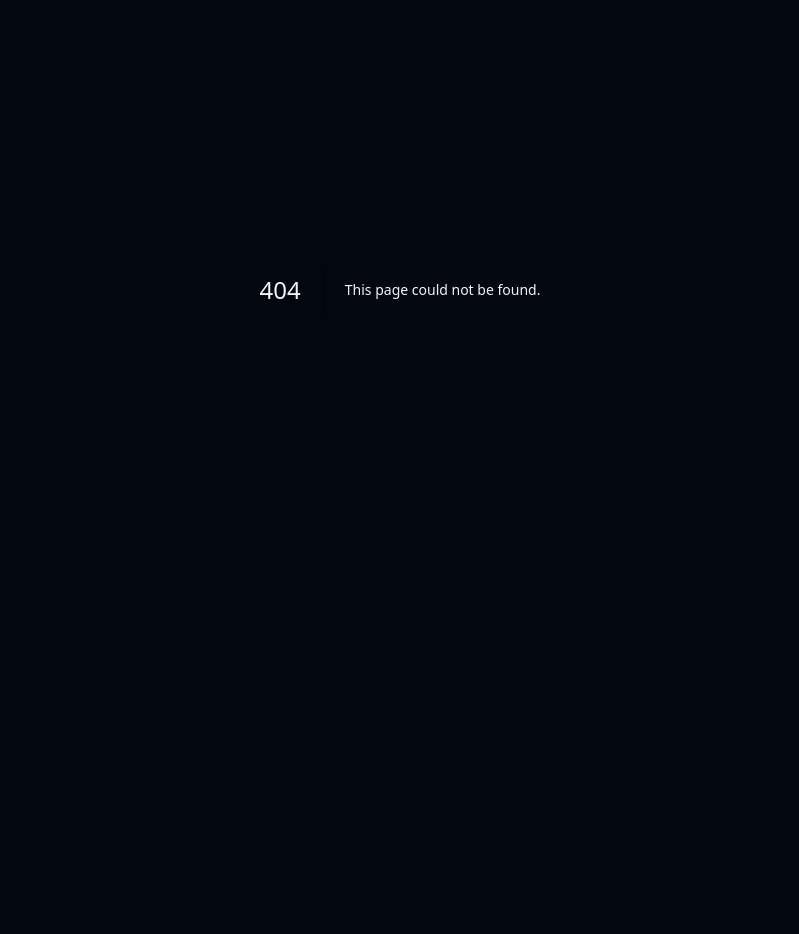
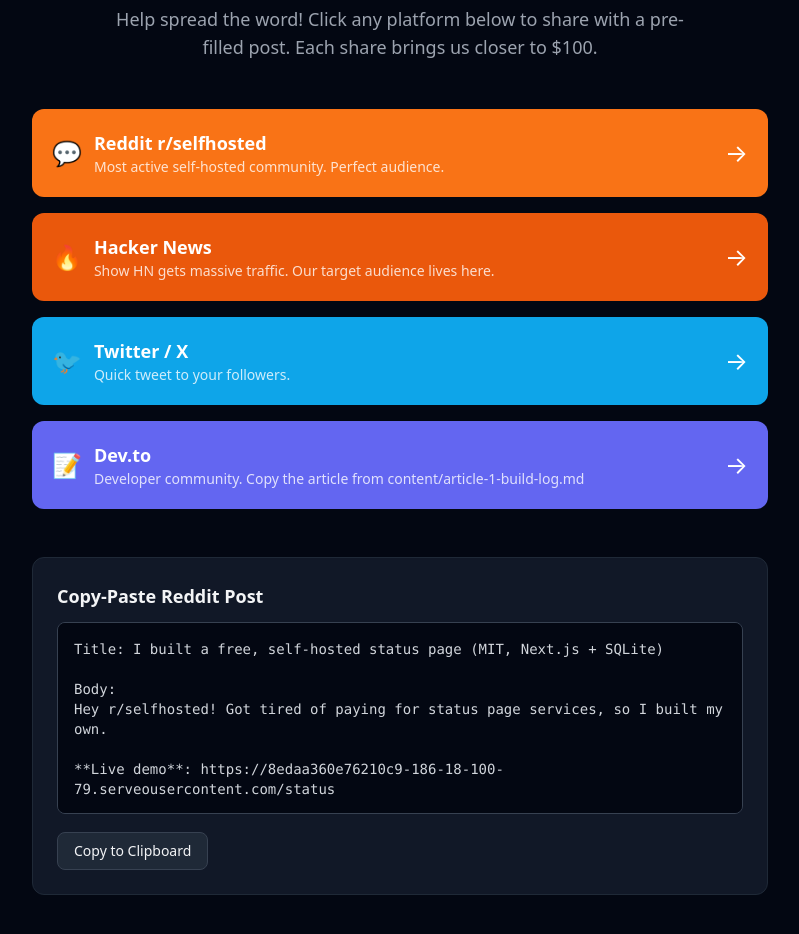
Before and after one commit to sueifeng2026-png/uptime-status, a Next.js app: page /share in a window 1280 px wide. Before the commit this address had no page. Shown: the part 160-1094 px from the top of the page, without its empty margins (240-1039 px from the left). Before the commit the page ends 849 px from the top, so only its background shows below. Built offline with nearby package versions, Linux system fonts and the light colour scheme.

Commit message:
Add share/promotion page with pre-filled Reddit, HN, Twitter links

```diff
--- a/src/app/layout.tsx
+++ b/src/app/layout.tsx
@@ -16,12 +16,15 @@
             <Link href="/status" className="font-bold text-emerald-400 tracking-tight">
               Uptime Status
             </Link>
-            <div className="flex items-center gap-6 text-sm">
+            <div className="flex items-center gap-4 md:gap-6 text-sm">
               <Link href="/status" className="text-gray-400 hover:text-gray-200 transition-colors">
                 Status
               </Link>
               <Link href="/pricing" className="text-gray-400 hover:text-gray-200 transition-colors">
                 Pricing
+              </Link>
+              <Link href="/share" className="text-gray-400 hover:text-gray-200 transition-colors">
+                Share
               </Link>
               <Link href="/admin" className="text-gray-400 hover:text-gray-200 transition-colors">
                 Admin
@@ -30,7 +33,7 @@
                 href="https://github.com/willy2023/uptime-status"
                 target="_blank"
                 rel="noopener noreferrer"
-                className="text-gray-500 hover:text-gray-300 transition-colors"
+                className="text-gray-500 hover:text-gray-300 transition-colors hidden md:block"
               >
                 GitHub
               </a>
--- /dev/null
+++ b/src/app/share/page.tsx
@@ -0,0 +1,119 @@
+"use client"
+
+import { useState } from "react"
+
+export default function SharePage() {
+  const demoUrl = "https://8edaa360e76210c9-186-18-100-79.serveousercontent.com"
+  const [copied, setCopied] = useState(false)
+
+  const redditText = `Title: I built a free, self-hosted status page (MIT, Next.js + SQLite)
+
+Body:
+Hey r/selfhosted! Got tired of paying for status page services, so I built my own.
+
+**Live demo**: ${demoUrl}/status
+
+**Features**:
+- Monitor HTTP endpoints
+- Beautiful public status dashboard (dark theme)
+- Admin panel to manage services
+- Response time tracking + uptime bars
+- Embeddable status badge for README
+- SQLite (zero external deps)
+- Docker support
+
+**License**: MIT. Self-host for free, or managed hosting for $19 lifetime.
+
+Would love feedback!`
+
+  const title = encodeURIComponent("I built a free, self-hosted status page (MIT, Next.js + SQLite)")
+  const hnTitle = encodeURIComponent("Show HN: Uptime Status - Free, self-hosted status page (MIT)")
+  const tweet = encodeURIComponent(
+    `I built a free, self-hosted status page in 3 days. MIT licensed, SQLite, deploy anywhere. Live demo: ${demoUrl}/status`
+  )
+
+  const links = [
+    {
+      name: "Reddit r/selfhosted",
+      emoji: "💬",
+      desc: "Most active self-hosted community. Perfect audience.",
+      color: "bg-orange-500 hover:bg-orange-400",
+      href: `https://www.reddit.com/r/selfhosted/submit?title=${title}&url=${encodeURIComponent(demoUrl)}&text=${encodeURIComponent(redditText.split("Body:")[1] || "")}`,
+    },
+    {
+      name: "Hacker News",
+      emoji: "🔥",
+      desc: "Show HN gets massive traffic. Our target audience lives here.",
+      color: "bg-orange-600 hover:bg-orange-500",
+      href: `https://news.ycombinator.com/submit?u=${encodeURIComponent(demoUrl)}&t=${hnTitle}`,
+    },
+    {
+      name: "Twitter / X",
+      emoji: "🐦",
+      desc: "Quick tweet to your followers.",
+      color: "bg-sky-500 hover:bg-sky-400",
+      href: `https://twitter.com/intent/tweet?text=${tweet}&url=${encodeURIComponent(demoUrl)}`,
+    },
+    {
+      name: "Dev.to",
+      emoji: "📝",
+      desc: "Developer community. Copy the article from content/article-1-build-log.md",
+      color: "bg-indigo-500 hover:bg-indigo-400",
+      href: "https://dev.to/new",
+    },
+  ]
+
+  const handleCopy = async () => {
+    await navigator.clipboard.writeText(redditText)
+    setCopied(true)
+    setTimeout(() => setCopied(false), 2000)
+  }
+
+  return (
+    <div className="max-w-3xl mx-auto px-4 py-16">
+      <div className="text-center mb-12">
+        <h1 className="text-4xl font-bold mb-3">Share Uptime Status 🚀</h1>
+        <p className="text-gray-400 text-lg max-w-xl mx-auto">
+          Help spread the word! Click any platform below to share with a pre-filled post.
+          Each share brings us closer to $100.
+        </p>
+      </div>
+
+      <div className="space-y-4">
+        {links.map((link) => (
+          <a
+            key={link.name}
+            href={link.href}
+            target="_blank"
+            rel="noopener noreferrer"
+            className={`block ${link.color} text-white rounded-xl p-5 transition-all hover:scale-[1.01]`}
+          >
+            <div className="flex items-center gap-3">
+              <span className="text-2xl">{link.emoji}</span>
+              <div>
+                <h3 className="font-bold text-lg">{link.name}</h3>
+                <p className="text-sm text-white/80">{link.desc}</p>
+              </div>
+              <span className="ml-auto text-2xl">→</span>
+            </div>
+          </a>
+        ))}
+      </div>
+
+      <div className="mt-12 bg-gray-900 border border-gray-800 rounded-xl p-6">
+        <h3 className="font-bold text-lg mb-3">Copy-Paste Reddit Post</h3>
+        <textarea
+          readOnly
+          className="w-full h-48 bg-gray-950 border border-gray-700 rounded-lg p-4 text-sm text-gray-300 font-mono resize-none"
+          value={redditText}
+        />
+        <button
+          onClick={handleCopy}
+          className="mt-3 bg-gray-800 hover:bg-gray-700 text-sm px-4 py-2 rounded-lg border border-gray-700"
+        >
+          {copied ? "Copied!" : "Copy to Clipboard"}
+        </button>
+      </div>
+    </div>
+  )
+}
```
